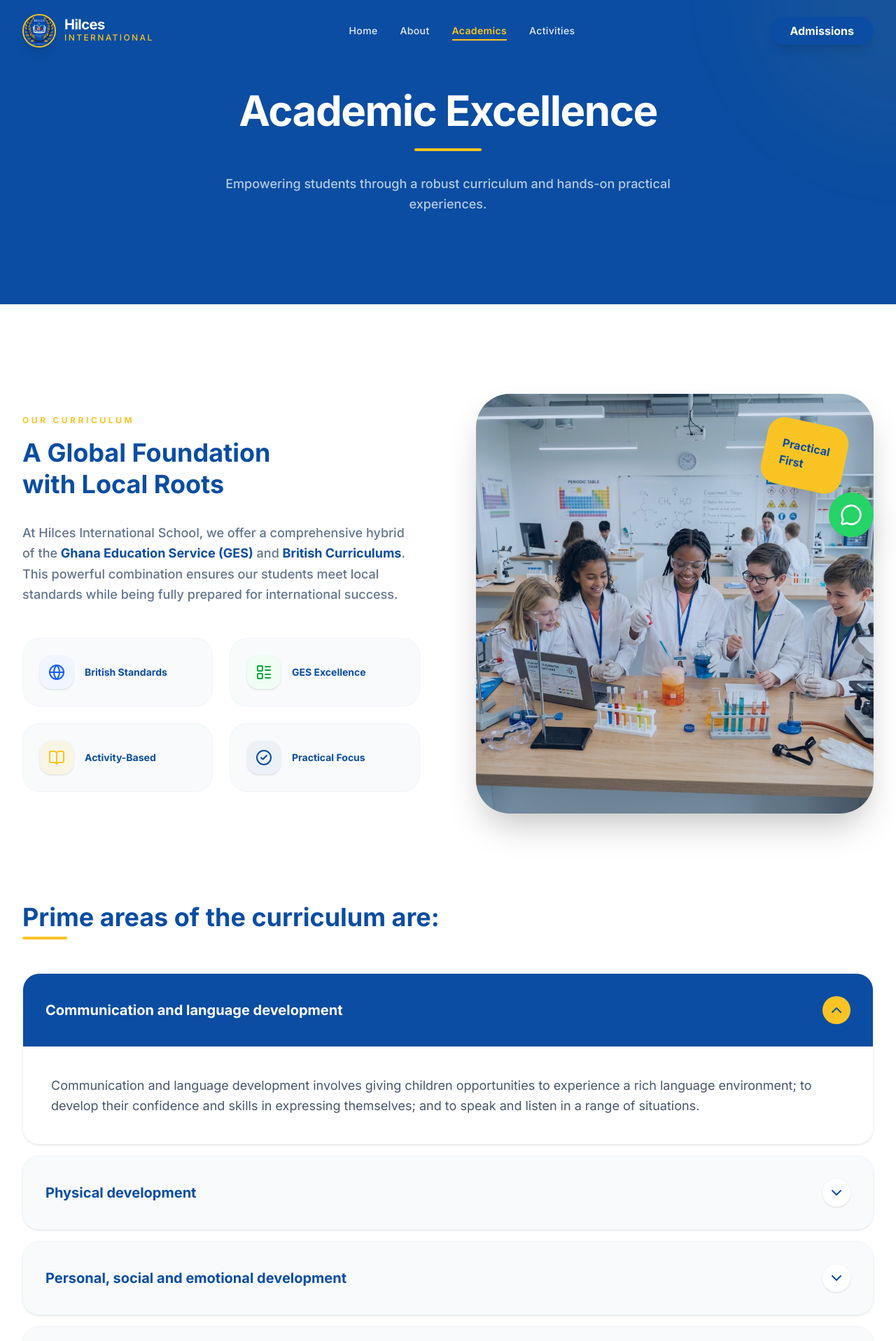
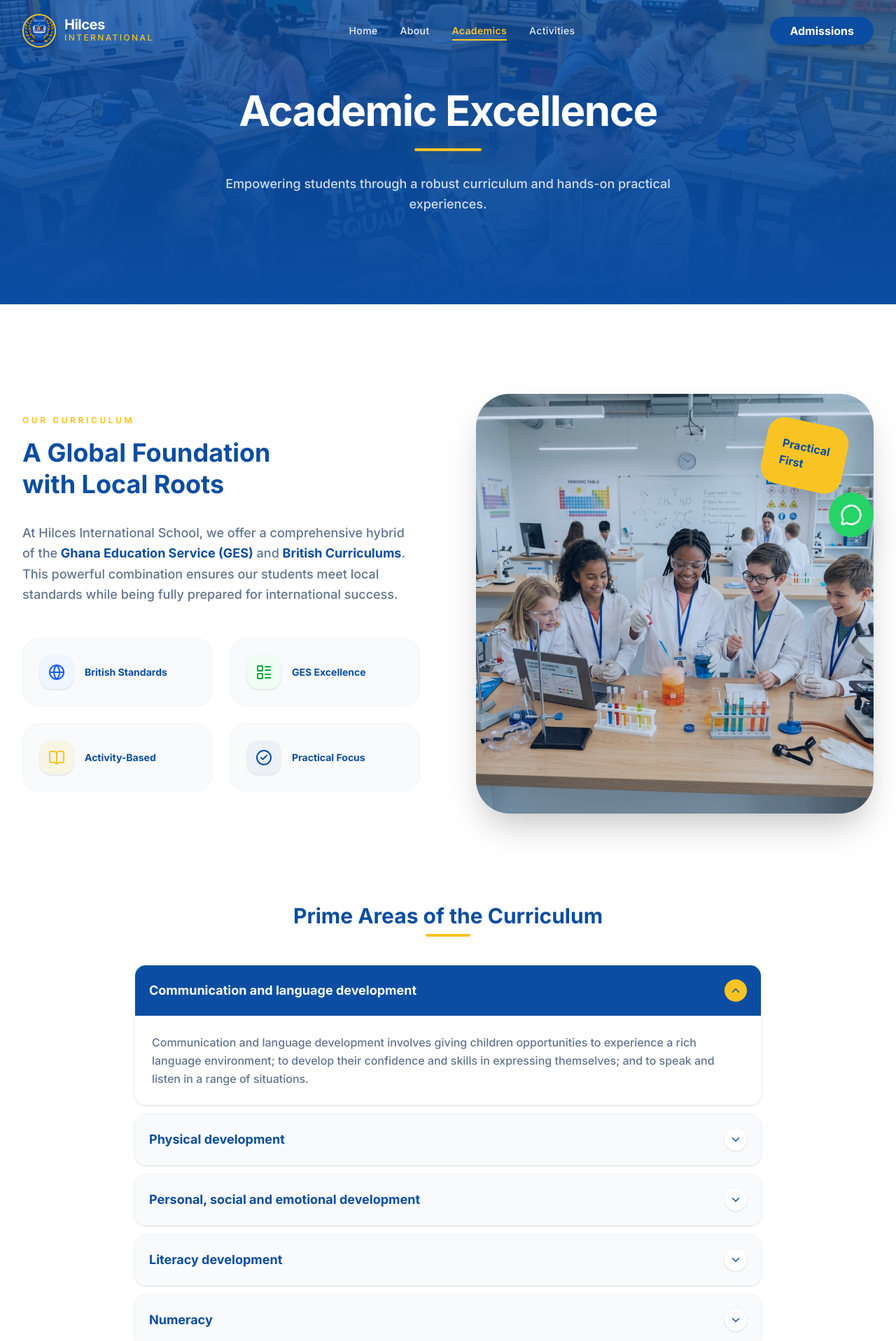
Before and after one commit to danielagblo/Hilces-School, a Next.js app: page /academics in a window 1280 px wide. Shown: the top 1917 px of the page at 70% size. Built offline with nearby package versions, Linux system fonts and the light colour scheme.

Commit message:
feat: create academics page with curriculum details and hybrid learning overview

```diff
--- a/app/academics/page.tsx
+++ b/app/academics/page.tsx
@@ -1,6 +1,7 @@
 "use client";
 
 import Image from "next/image";
+import Link from "next/link";
 import { motion, AnimatePresence } from "framer-motion";
 import {
   BookOpen,
@@ -11,7 +12,8 @@ import {
   Star,
   Lightbulb,
   Compass,
-  ChevronDown
+  ChevronDown,
+  ChevronRight
 } from "lucide-react";
 import { useState } from "react";
 
@@ -45,10 +47,14 @@ export default function Academics() {
     <div className="pb-16">
       {/* Header */}
       <div className="bg-primary text-white py-32 px-4 text-center relative overflow-hidden">
-        <div className="absolute top-0 right-0 w-96 h-96 bg-gold/5 rounded-full blur-3xl -translate-y-1/2 translate-x-1/2"></div>
+        <div className="absolute inset-0">
+          <Image src="/images/robotics_class.png" alt="Academics Background" fill className="object-cover opacity-20" priority />
+          <div className="absolute inset-0 bg-gradient-to-t from-primary via-primary/50 to-transparent"></div>
+        </div>
+        <div className="absolute top-0 right-0 w-96 h-96 bg-gold/10 rounded-full blur-3xl -translate-y-1/2 translate-x-1/2"></div>
         <h1 className="text-4xl md:text-6xl font-heading font-bold mb-6 tracking-tight relative z-10">Academic Excellence</h1>
-        <div className="w-24 h-1 bg-gold mx-auto rounded-full mb-8 relative z-10"></div>
-        <p className="text-white/70 max-w-2xl mx-auto text-lg font-medium leading-relaxed relative z-10">
+        <div className="w-24 h-1 bg-gold mx-auto rounded-full mb-8 relative z-10 shadow-[0_0_15px_rgba(249,196,35,0.4)]"></div>
+        <p className="text-white/80 max-w-2xl mx-auto text-lg font-medium leading-relaxed relative z-10">
           Empowering students through a robust curriculum and hands-on practical experiences.
         </p>
       </div>
@@ -93,24 +99,24 @@ export default function Academics() {
           </div>
 
           {/* Prime Areas Accordion */}
-          <div className="mb-32">
-            <h2 className="text-4xl font-heading font-bold text-primary mb-2">Prime areas of the curriculum are:</h2>
-            <div className="w-16 h-1 bg-gold rounded-full mb-12"></div>
+          <div className="mb-24 max-w-4xl mx-auto">
+            <h2 className="text-2xl md:text-3xl font-heading font-bold text-primary mb-2 text-center">Prime Areas of the Curriculum</h2>
+            <div className="w-16 h-1 bg-gold mx-auto rounded-full mb-10"></div>
 
-            <div className="space-y-4">
+            <div className="space-y-3">
               {curriculumAreas.map((area, index) => (
-                <div key={index} className="overflow-hidden rounded-3xl border border-slate-100 shadow-sm transition-all">
+                <div key={index} className="overflow-hidden rounded-2xl border border-slate-100 shadow-sm transition-all">
                   <button
                     onClick={() => setOpenIndex(openIndex === index ? null : index)}
-                    className={`w-full flex items-center justify-between p-6 md:p-8 text-left transition-all ${
+                    className={`w-full flex items-center justify-between p-4 md:p-5 text-left transition-all ${
                       openIndex === index ? 'bg-primary text-white' : 'bg-slate-50 text-primary hover:bg-slate-100'
                     }`}
                   >
-                    <span className="text-lg md:text-xl font-heading font-bold">{area.title}</span>
-                    <div className={`w-10 h-10 rounded-full flex items-center justify-center transition-all ${
+                    <span className="text-base md:text-lg font-heading font-bold pr-4">{area.title}</span>
+                    <div className={`w-8 h-8 rounded-full flex items-center justify-center flex-shrink-0 transition-all ${
                       openIndex === index ? 'bg-gold text-primary rotate-180' : 'bg-white text-primary shadow-sm'
                     }`}>
-                      <ChevronDown size={24} />
+                      <ChevronDown size={18} />
                     </div>
                   </button>
                   <AnimatePresence>
@@ -119,9 +125,9 @@ export default function Academics() {
                         initial={{ height: 0, opacity: 0 }}
                         animate={{ height: "auto", opacity: 1 }}
                         exit={{ height: 0, opacity: 0 }}
-                        transition={{ duration: 0.3, ease: "easeInOut" }}
+                        transition={{ duration: 0.2, ease: "easeInOut" }}
                       >
-                        <div className="p-8 md:p-10 bg-white text-slate-600 leading-relaxed text-lg border-t border-slate-50">
+                        <div className="p-5 md:p-6 bg-white text-slate-500 leading-relaxed text-base border-t border-slate-50 font-medium">
                           {area.content}
                         </div>
                       </motion.div>
@@ -233,6 +239,62 @@ export default function Academics() {
               <div className="absolute inset-0 bg-gradient-to-r from-primary to-transparent md:block hidden"></div>
             </div>
           </div>
+
+          {/* Assessment & Progress */}
+          <div className="mt-32">
+            <div className="text-center mb-16">
+              <h2 className="text-xs font-bold tracking-[0.3em] text-gold uppercase mb-4">Student Evaluation</h2>
+              <h3 className="text-4xl font-heading font-bold text-primary mb-6">Assessment & Progress Tracking</h3>
+              <p className="text-slate-500 max-w-2xl mx-auto text-lg font-medium leading-relaxed">
+                We believe in continuous, holistic evaluation to ensure no child is left behind.
+                Our assessment model goes beyond simple examinations.
+              </p>
+            </div>
+
+            <div className="grid md:grid-cols-3 gap-8">
+              {[
+                {
+                  title: "Continuous Assessment",
+                  desc: "Regular quizzes, project work, and practical demonstrations to track daily understanding."
+                },
+                {
+                  title: "Termly Reports",
+                  desc: "Comprehensive end-of-term evaluations detailing academic progress and character development."
+                },
+                {
+                  title: "Parent Consultations",
+                  desc: "Dedicated meetings between parents and teachers to align on goals and celebrate achievements."
+                }
+              ].map((item, idx) => (
+                <div key={idx} className="bg-white border-2 border-slate-50 p-10 rounded-3xl hover:border-gold/30 transition-colors group">
+                  <div className="w-16 h-16 bg-primary/5 rounded-2xl flex items-center justify-center mb-6 text-primary group-hover:bg-primary group-hover:text-gold transition-colors">
+                    <CheckCircle2 size={32} />
+                  </div>
+                  <h4 className="text-2xl font-heading font-bold text-primary mb-4">{item.title}</h4>
+                  <p className="text-slate-500 font-medium leading-relaxed">{item.desc}</p>
+                </div>
+              ))}
+            </div>
+          </div>
+        </div>
+      </section>
+
+      {/* Call to Action */}
+      <section className="py-32 bg-primary relative overflow-hidden text-center">
+        <div className="absolute inset-0">
+          <Image src="/images/hero_school.png" alt="CTA Background" fill className="object-cover opacity-10" />
+        </div>
+        <div className="absolute top-0 right-0 w-96 h-96 bg-gold/10 rounded-full blur-3xl -translate-y-1/2 translate-x-1/2"></div>
+        <div className="relative z-10 max-w-3xl mx-auto px-4">
+          <h2 className="text-4xl md:text-5xl lg:text-6xl font-heading font-bold text-white mb-6 tracking-tight">
+            Ready to Begin the <span className="text-gold italic">Journey?</span>
+          </h2>
+          <p className="text-xl text-white/80 font-medium mb-12 max-w-2xl mx-auto">
+            Join our community of learners and give your child the foundation they need for a successful future.
+          </p>
+          <Link href="/admissions" className="inline-flex bg-gold hover:bg-gold/90 text-primary px-10 py-4 rounded-full font-bold transition-all transform hover:scale-105 items-center justify-center gap-3 shadow-[0_0_30px_rgba(249,196,35,0.3)]">
+            Apply for Admission <ChevronRight size={20} strokeWidth={3} />
+          </Link>
         </div>
       </section>
     </div>
```
